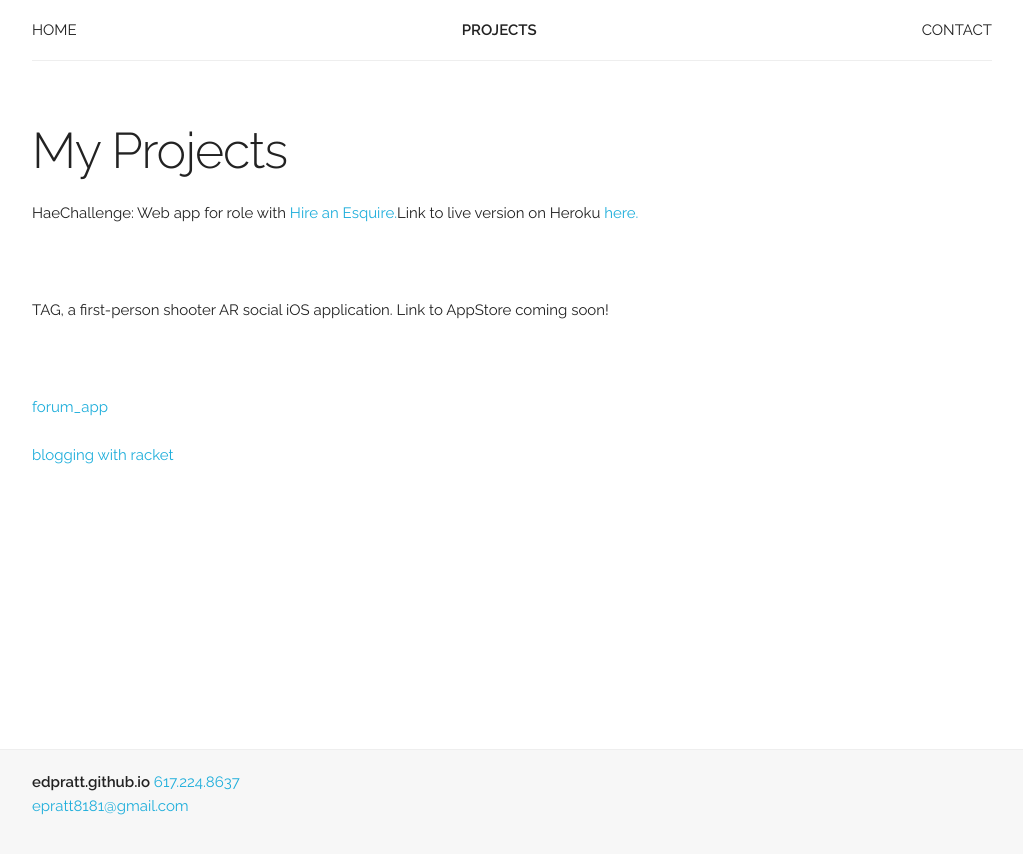
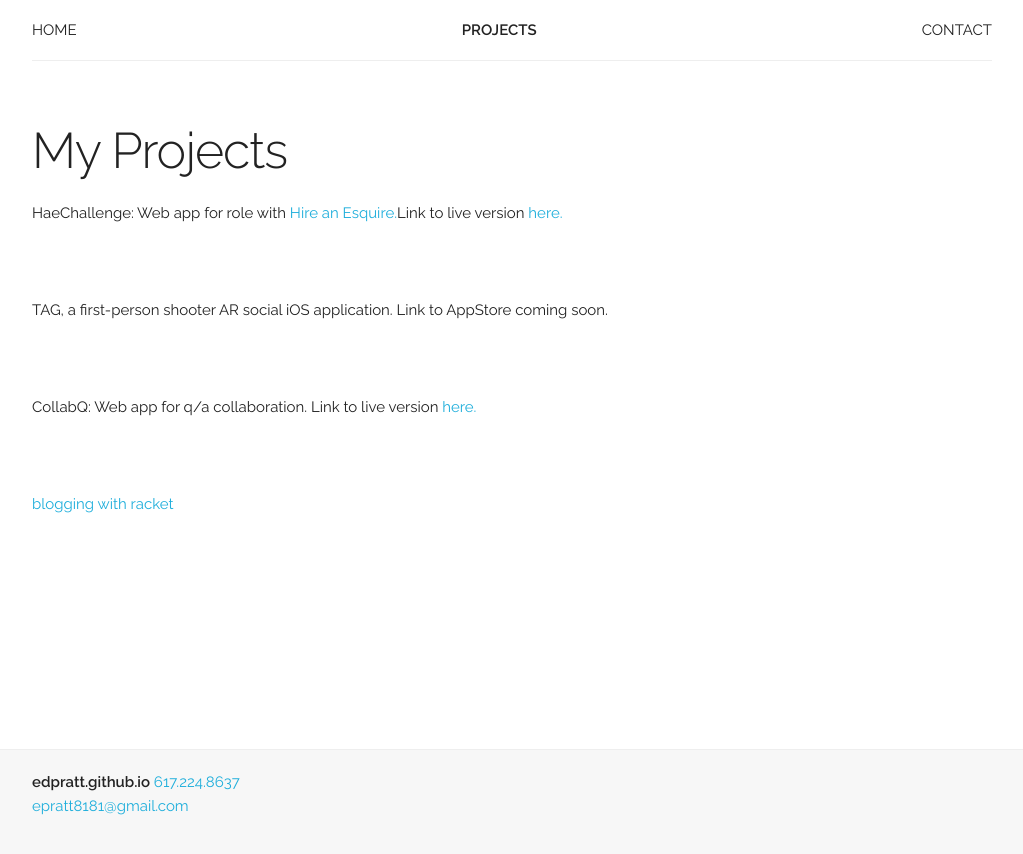
Before and after one commit to edPratt/edpratt.github.io, a Jekyll site: the page built from projects/index.html, in a window 1280 px wide. Shown: the top 854 px of the page, without its empty margins (128-1151 px from the left). Built offline with Jekyll 4.4.1, drawn with Linux system fonts in a browser that asks for light colours.

Commit message:
add proj

```diff
--- a/projects/index.html
+++ b/projects/index.html
@@ -7,15 +7,15 @@ title: My Projects
 	<div class="content-section">
 		<h1>My Projects</h1>
 
-    <p>HaeChallenge: Web app for role with <a href="https://hireanesquire.com">Hire an Esquire.</a>Link to live version on Heroku <a href="https://morning-savannah-51317.herokuapp.com/">here.</a></p>
+    <p>HaeChallenge: Web app for role with <a href="https://hireanesquire.com">Hire an Esquire.</a>Link to live version <a href="https://morning-savannah-51317.herokuapp.com/">here.</a></p>
     <br>
     </br>
 
-		<p>TAG, a first-person shooter AR social iOS application. Link to AppStore coming soon!</p>
+		<p>TAG, a first-person shooter AR social iOS application. Link to AppStore coming soon.</p>
     <br>
 		</br>
 
-		<a href="https://github.com/kleinjm/forum_app">forum_app</a>
+		<p>CollabQ: Web app for q/a collaboration. Link to live version <a href=https://collabq.herokuapp.com/>here.</a></p>
     <br>
     </br>
 
@@ -23,10 +23,6 @@ title: My Projects
     <br>
     </br>
 
-   <!--  <a href="https://github.com/kleinjm/forum_app">forum_app</a>
-    <br>
-    </br> -->
-
 	</div>
 
 </section>
```
